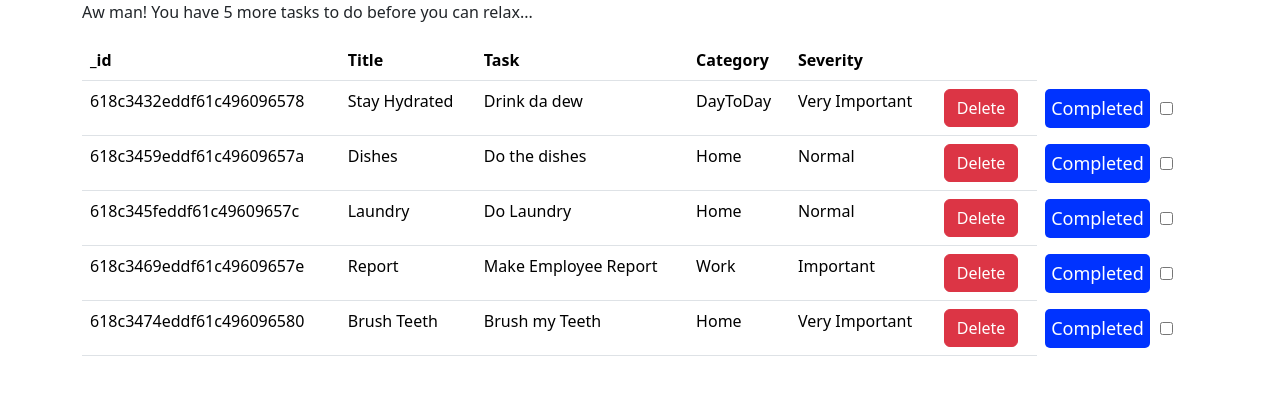
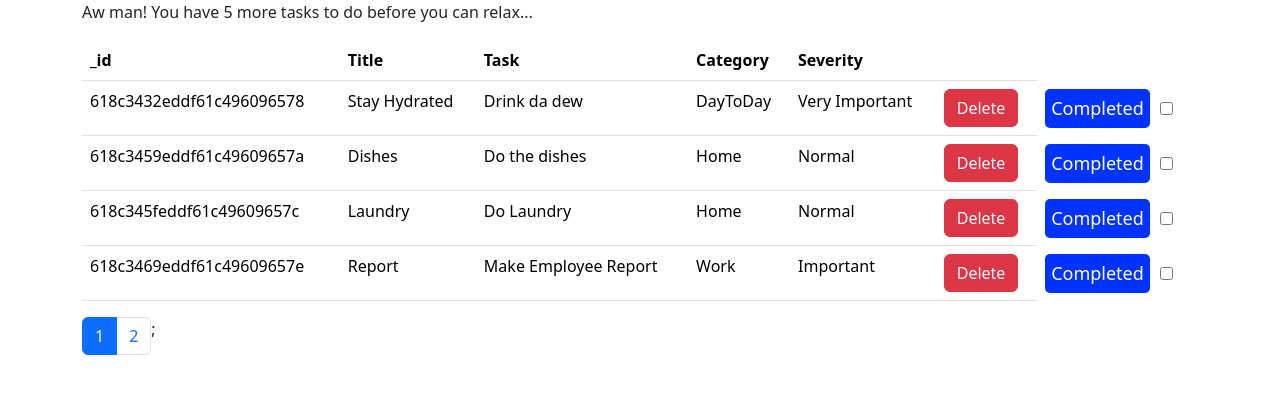
Before and after one commit to Ryan-Bush3/task-manager-ui, a React (Create React App) app: page / in a window 1280 px wide. Shown: the top 394 px of the page. Built offline with nearby package versions, Linux system fonts and the light colour scheme.

Commit message:
adding pagination to application

```diff
--- a/package.json
+++ b/package.json
@@ -8,6 +8,8 @@
     "@testing-library/user-event": "^13.5.0",
     "bootstrap": "^5.3.0",
     "font-awesome": "^4.7.0",
+    "lodash": "^4.17.21",
+    "prop-types": "^15.8.1",
     "react": "^18.2.0",
     "react-dom": "^18.2.0",
     "react-scripts": "5.0.1",
--- /dev/null
+++ b/src/components/common/pagination.jsx
@@ -0,0 +1,30 @@
+import React, { Component } from 'react';
+import PropTypes from 'prop-types';
+import _ from 'lodash';
+
+const Pagination = (props) => {
+    const {itemsCount, pageSize, currentPage, onPageChange} = props;
+
+    const pagesCount = Math.ceil(itemsCount / pageSize);
+    if(pagesCount === 1) return null;
+    const pages = _.range(1, pagesCount + 1);
+
+    return (
+        <nav>
+            <ul className="pagination">
+                {pages.map(page => <li key={page} className={page === currentPage ? 'page-item active' : 'page-item'}>
+                    <button className="page-link" onClick={() => onPageChange(page)}>{page}</button>
+                    </li>)};
+            </ul>
+        </nav>
+    );
+};
+
+Pagination.propTypes = {
+    itemsCount: PropTypes.number.isRequired,
+    pageSize: PropTypes.number.isRequired,
+    currentPage: PropTypes.number.isRequired,
+    onPageChange: PropTypes.func.isRequired
+};
+
+export default Pagination;
--- a/src/components/tasks.jsx
+++ b/src/components/tasks.jsx
@@ -1,20 +1,32 @@
 import React, { Component } from 'react';
 import {getTasks} from '../services/fakeTasks';
 import Complete from './common/complete';
+import Pagination from './common/pagination';
+import { paginate } from '../utils/paginate';
 
 class Tasks extends Component {
     state = {
-        tasks: getTasks()
-    }
+        tasks: getTasks(),
+        currentPage: 1,
+        pageSize: 4
+    };
 
     handleDelete = task =>{
         const tasks = this.state.tasks.filter(t => t._id !== task._id);
         this.setState({tasks});
+    };
+
+    handlePageChange = page => {
+        this.setState({currentPage: page});
     }
 
     render() {
+        const {pageSize, currentPage, tasks} = this.state;
+
         if(this.state.tasks.length === 0)
             return <p>You are all caught up on your tasks! Go play a video game!</p>;
+
+        const taskItem = paginate(tasks, currentPage, pageSize);
 
         return (
             <div>
@@ -31,7 +43,7 @@
                         </tr>
                     </thead>
                     <tbody>
-                        {this.state.tasks.map(task =>
+                        {taskItem.map(task =>
                         <tr key={task._id}>
                             <td>{task._id}</td>
                             <td>{task.title}</td>
@@ -47,6 +59,11 @@
 
                     </tbody>
                 </table>
+                <Pagination
+                    itemsCount={this.state.tasks.length}
+                    pageSize={this.state.pageSize}
+                    onPageChange={this.handlePageChange}
+                    currentPage={this.state.currentPage} />
             </div>
 
         )
--- /dev/null
+++ b/src/utils/paginate.js
@@ -0,0 +1,6 @@
+import _ from 'lodash';
+
+export function paginate(items, pageNumber, pageSize){
+    const startIndex = (pageNumber - 1) * pageSize;
+    return _(items).slice(startIndex).take(pageSize).value();
+}
```
Also changed, not shown: 1 other file (tests, documents, lock files or other folders).
